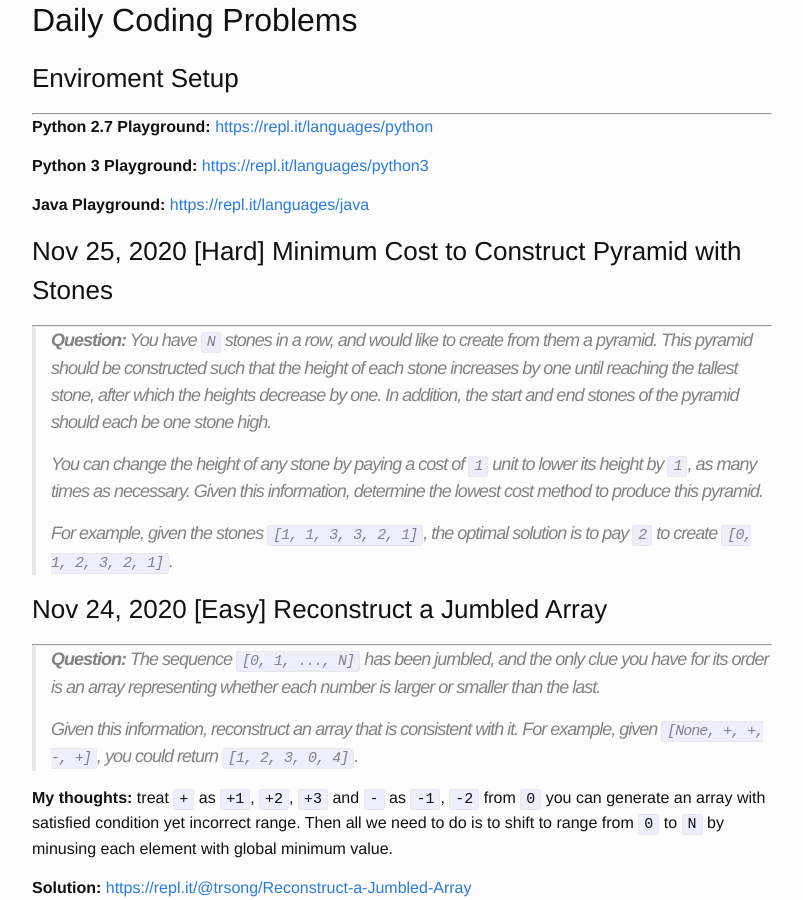
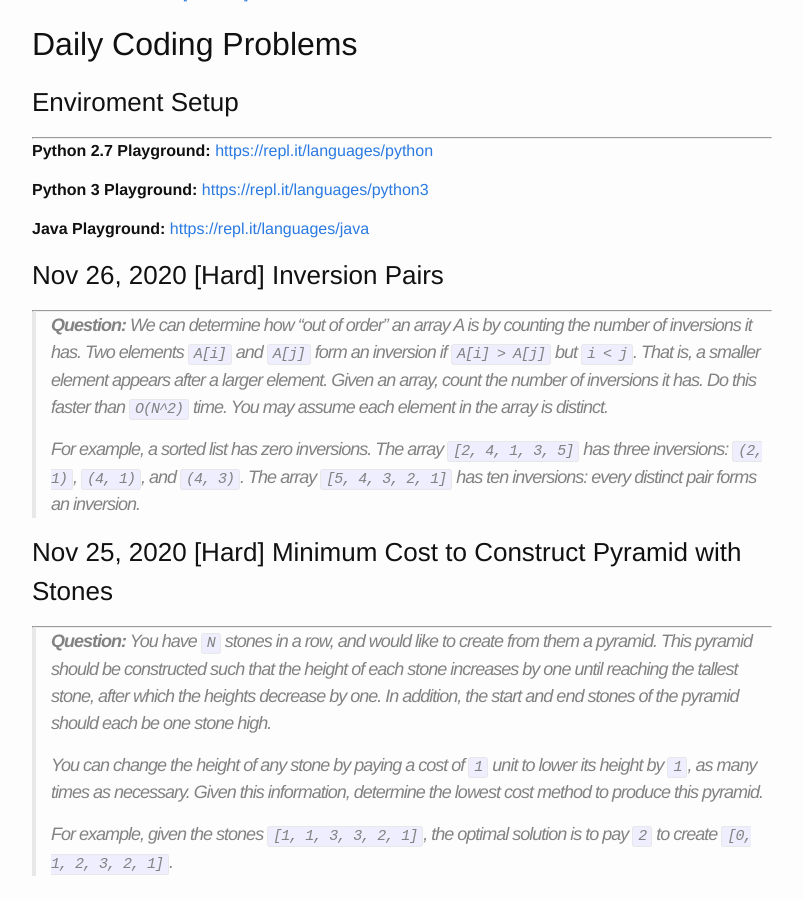
Before and after one commit to trsong/trsong.github.io, a Jekyll site: the page built from _posts/2020-11-01-DailyQuestionsAug.md, in a window 1280 px wide and 900 px high, scrolled down 867 px. Shown: the whole window, without its empty margins (238-1041 px from the left). Built offline with Jekyll 4.4.1, drawn with Linux system fonts in a browser that asks for light colours; some of the changed text lies outside the part shown.

Commit message:
Add Nov 26 question

```diff
--- a/_posts/2020-11-01-DailyQuestionsAug.md
+++ b/_posts/2020-11-01-DailyQuestionsAug.md
@@ -17,6 +17,13 @@ categories: Python/Java
 **Python 3 Playground:** [https://repl.it/languages/python3](https://repl.it/languages/python3)
 
 **Java Playground:** [https://repl.it/languages/java](https://repl.it/languages/java)
+
+
+### Nov 26, 2020 \[Hard\] Inversion Pairs
+---
+> **Question:**  We can determine how "out of order" an array A is by counting the number of inversions it has. Two elements `A[i]` and `A[j]` form an inversion if `A[i] > A[j]` but `i < j`. That is, a smaller element appears after a larger element. Given an array, count the number of inversions it has. Do this faster than `O(N^2)` time. You may assume each element in the array is distinct.
+>
+> For example, a sorted list has zero inversions. The array `[2, 4, 1, 3, 5]` has three inversions: `(2, 1)`, `(4, 1)`, and `(4, 3)`. The array `[5, 4, 3, 2, 1]` has ten inversions: every distinct pair forms an inversion.
 
 
 ### Nov 25, 2020 \[Hard\] Minimum Cost to Construct Pyramid with Stones
```
